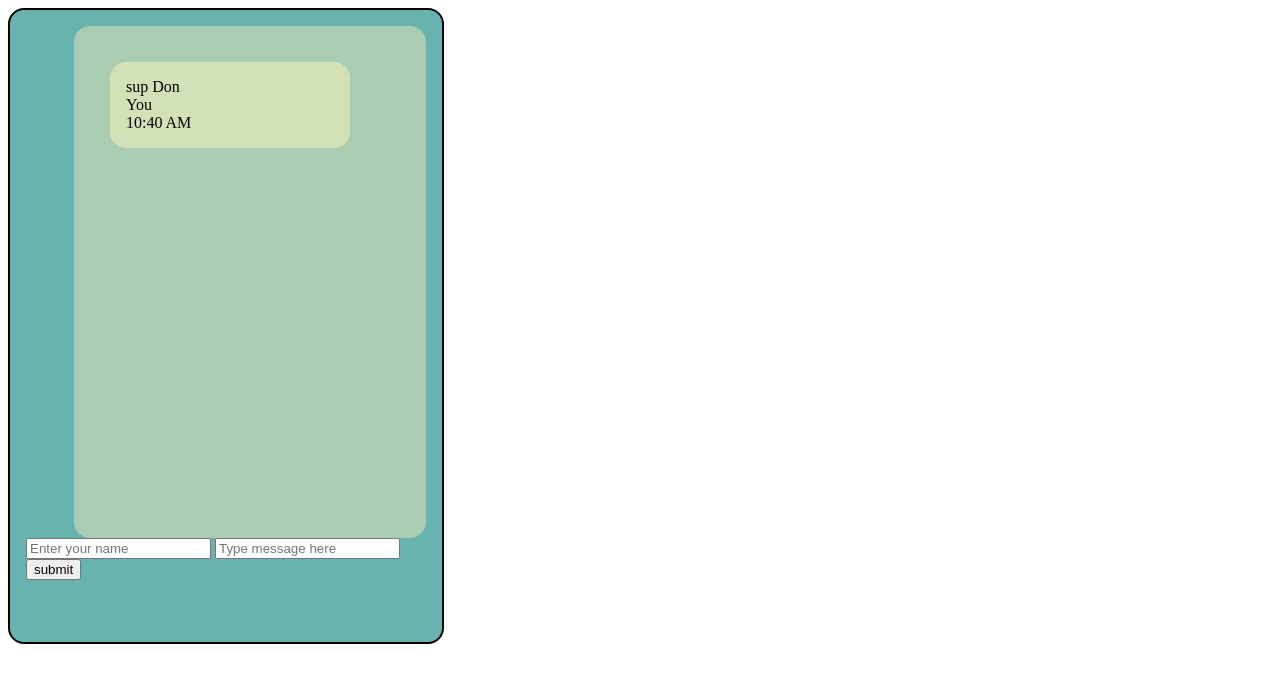
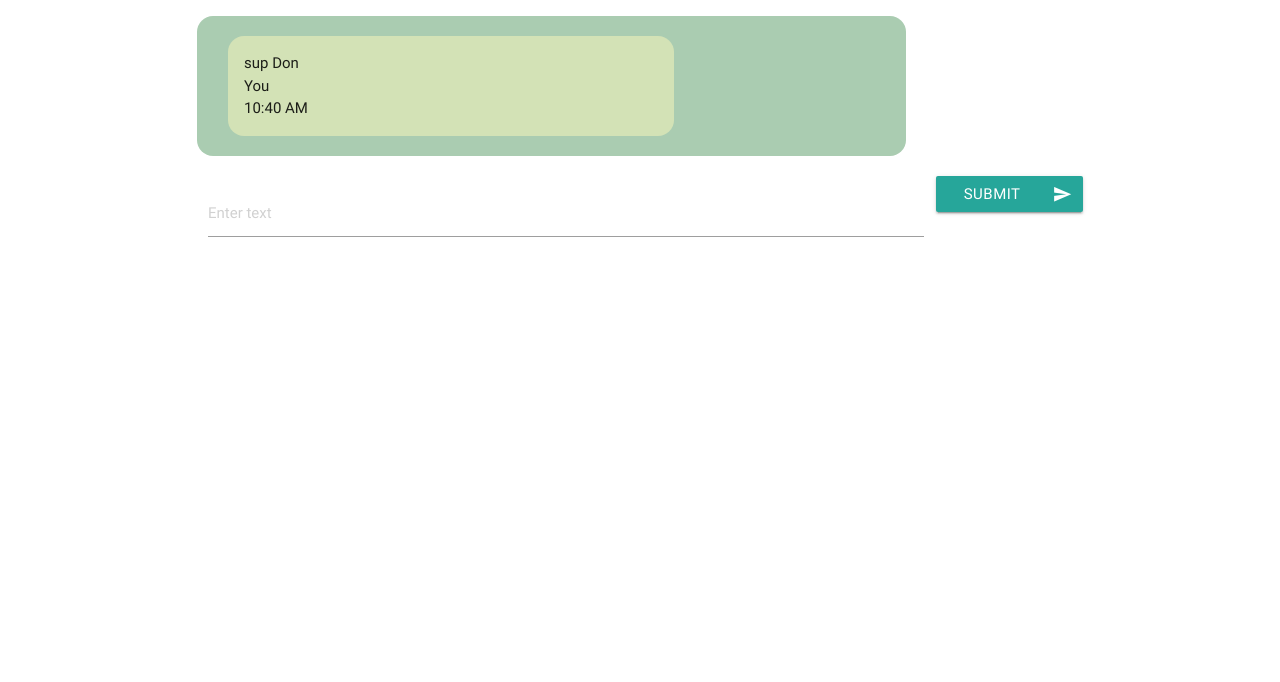
Before and after one commit to jmporchet/cw-chat-project, a website: page public/index.html in a window 1280 px wide. Drawn offline with nearby package versions, Linux system fonts and the light colour scheme.

Commit message:
feat: add materialize support and move scripts to bottom of page

```diff
--- a/public/index.html
+++ b/public/index.html
@@ -2,24 +2,37 @@
 <html>
 <head>
   <meta charset="utf-8">
+  <meta name="viewport" content="width=device-width, initial-scale=1.0"/>
   <title>Chat App</title>
-  <script src="https://code.jquery.com/jquery-3.2.1.js"
-  integrity="sha256-DZAnKJ/6XZ9si04Hgrsxu/8s717jcIzLy3oi35EouyE="
-  crossorigin="anonymous"></script>
+  <link rel="stylesheet" type="text/css" href="./css/materialize.min.css" media="screen,projection">
   <link rel="stylesheet" type="text/css" href="./style.css">
-  <script src="./index.js"></script>
-  <script src="./scripts/moment/moment.js"></script>
+  <link href="https://fonts.googleapis.com/icon?family=Material+Icons" rel="stylesheet">
+
+
 </head>
 <body>
-  <div class="main box">
-    <div id="message-container" class="box"></div>
-    <div class="message-input">
-      <form id="message-form">
-        <input type="text" name="username" placeholder="Enter your name">
-        <input type="text" name="content" placeholder="Type message here">
-        <button type="submit" name="submit">submit</button>
-      </form>
+  <div class="box container">
+    <div class="row">
+
+      <div id="message-container" class="box col s12 m12 l12"></div>
     </div>
+    <div class="row">
+      <div id="form-section">
+        <div class="input-field col s10">
+          <input placeholder="Enter text" id="content" type="text" class="validate">
+        </div>
+        <button class="btn waves-effect waves-light col s2" type="button" name="submit" id="submit">Submit
+          <i class="material-icons right">send</i>
+       </button>
+     </div>
+    </div>
+
+    <script src="https://code.jquery.com/jquery-3.2.1.js"
+    integrity="sha256-DZAnKJ/6XZ9si04Hgrsxu/8s717jcIzLy3oi35EouyE="
+    crossorigin="anonymous"></script>
+    <script src="./index.js"></script>
+    <script type="text/javascript" src="js/materialize.min.js"></script>
+    <script src="./public/scripts/moment/moment.js"></script>
   </div>
 </body>
 </html>
```
